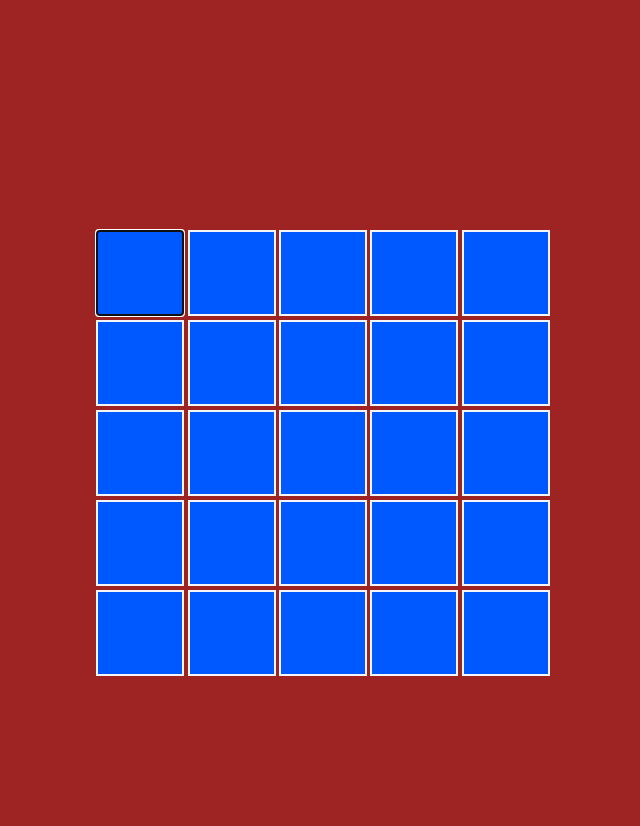
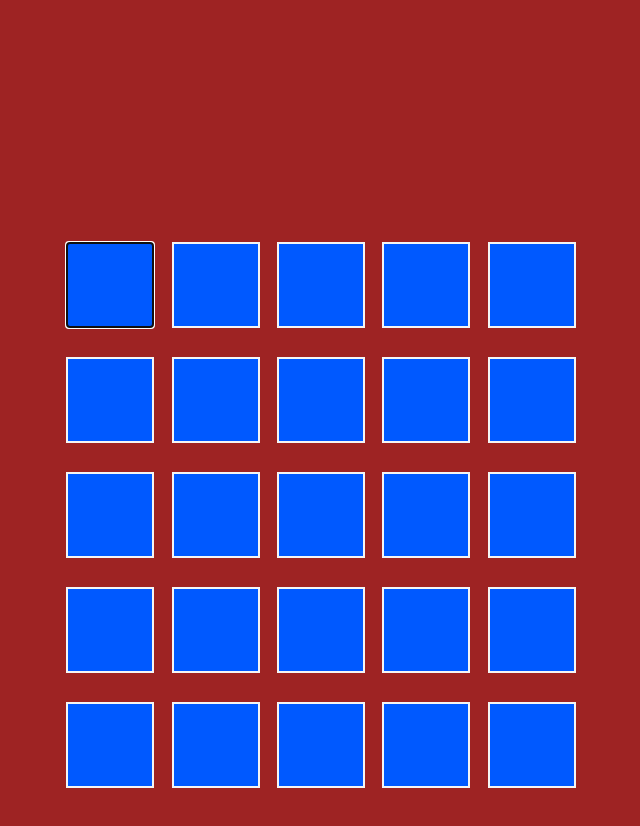
Before and after one commit to Micka0675/motus, a plain HTML site: page index.html in a window 1280 px wide. Both pictures are taken after a click on the button "Play!". Shown: the part 122-948 px from the top of the page, without its empty margins (319-959 px from the left). Drawn offline with Linux system fonts and the light colour scheme.

Commit message:
Add files via upload

```diff
--- a/style.css
+++ b/style.css
@@ -395,11 +395,10 @@ h1{
 }
 
 article{
-    width:550px;
-    height: 450px;
+    width:100%;
+    height: 600px;
     margin: auto;
     margin-top: 100px;
-
 }
 
 #zoneWin{
@@ -426,9 +425,9 @@ article{
 
 section{
     margin: auto;
-    border: solid rgb(158, 35, 35) 2px;
-    width: 550px;
-    height: 86px;
+    margin-bottom: 15px;
+    width: 100%;
+    height: 100px;
     text-align: center;
 }
 
@@ -441,6 +440,7 @@ input{
     color: whitesmoke;
     font-size: 45px;
     text-transform: uppercase;
+    margin:7px;
 }
 
 #retry1 input{
```
